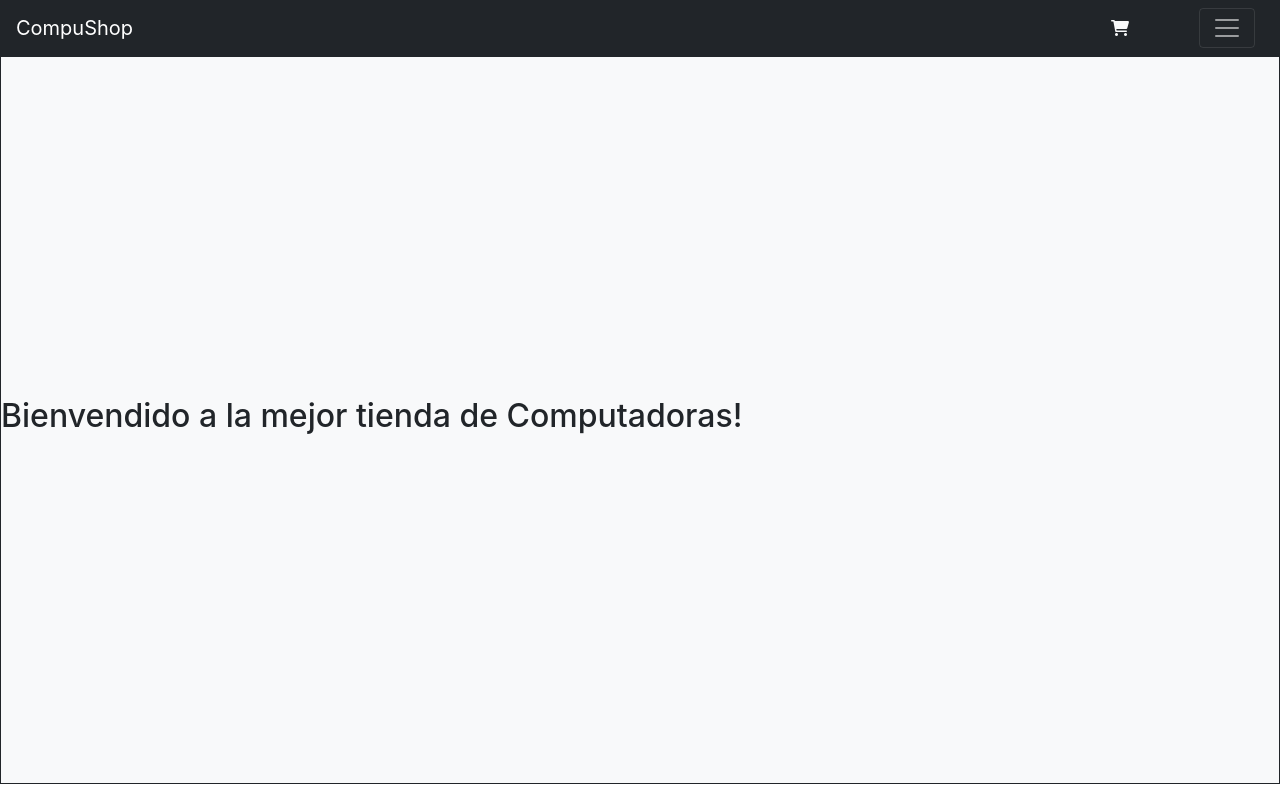
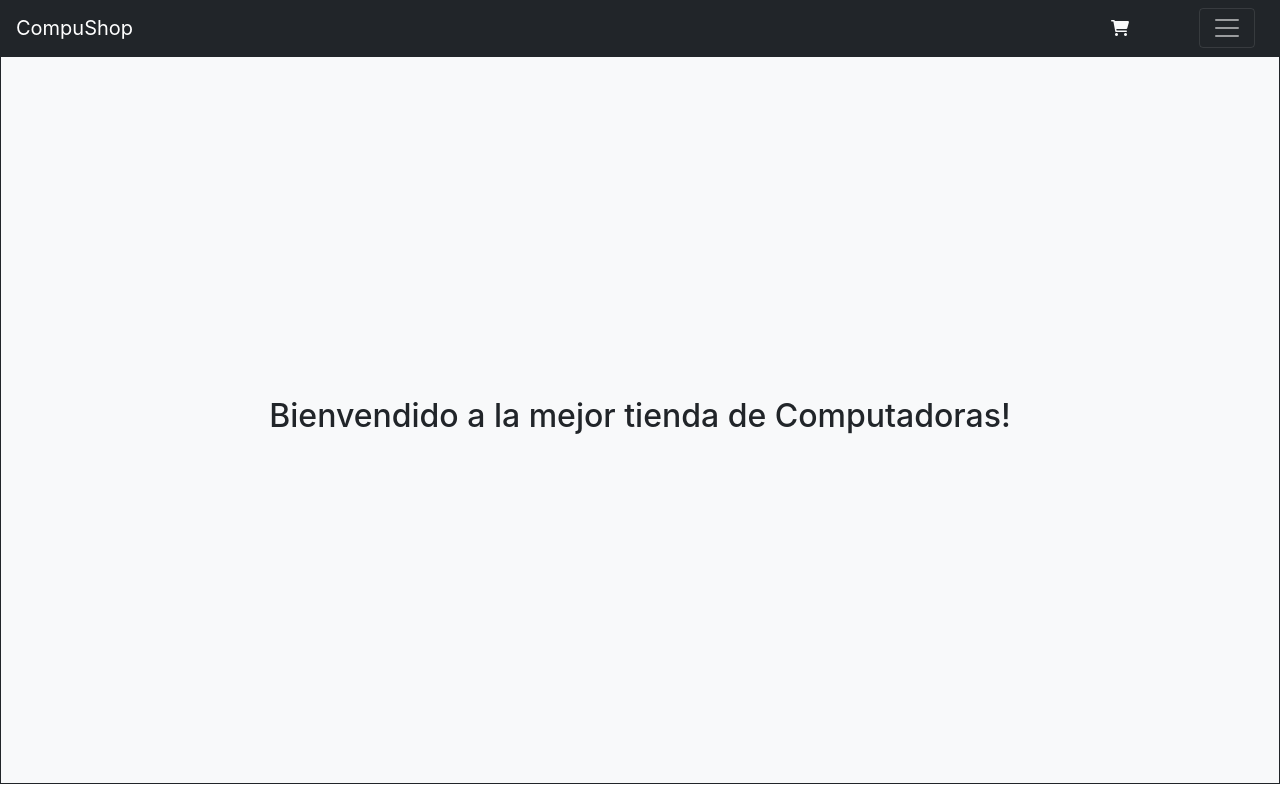
Before and after one commit to lucaslera91/ecomerce-Lera, a React (Create React App) app: page / in a window 1280 px wide. Built offline with nearby package versions, Linux system fonts and the light colour scheme.

Commit message:
navBar align

```diff
--- a/src/componentes/ItemListContainer.jsx
+++ b/src/componentes/ItemListContainer.jsx
@@ -7,7 +7,7 @@ export default function ItemListContainer({greeting}) {
 
     return (
 
-        <div className="border border-dark bg-light d-flex align-items-center" style={{height:  containerHeight}}>
+        <div className="border border-dark bg-light d-flex align-items-center justify-content-center" style={{height:  containerHeight}}>
 
             <h2>{greeting}</h2>
 
```
